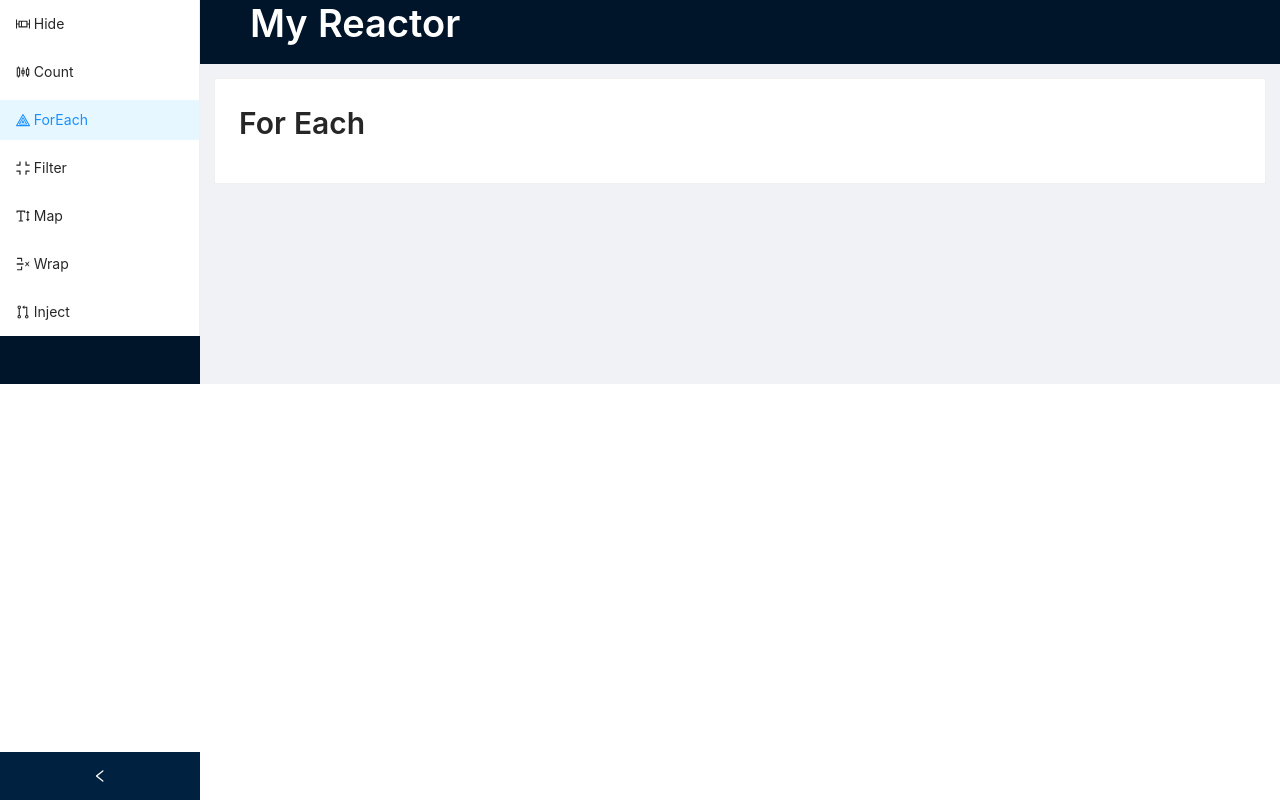
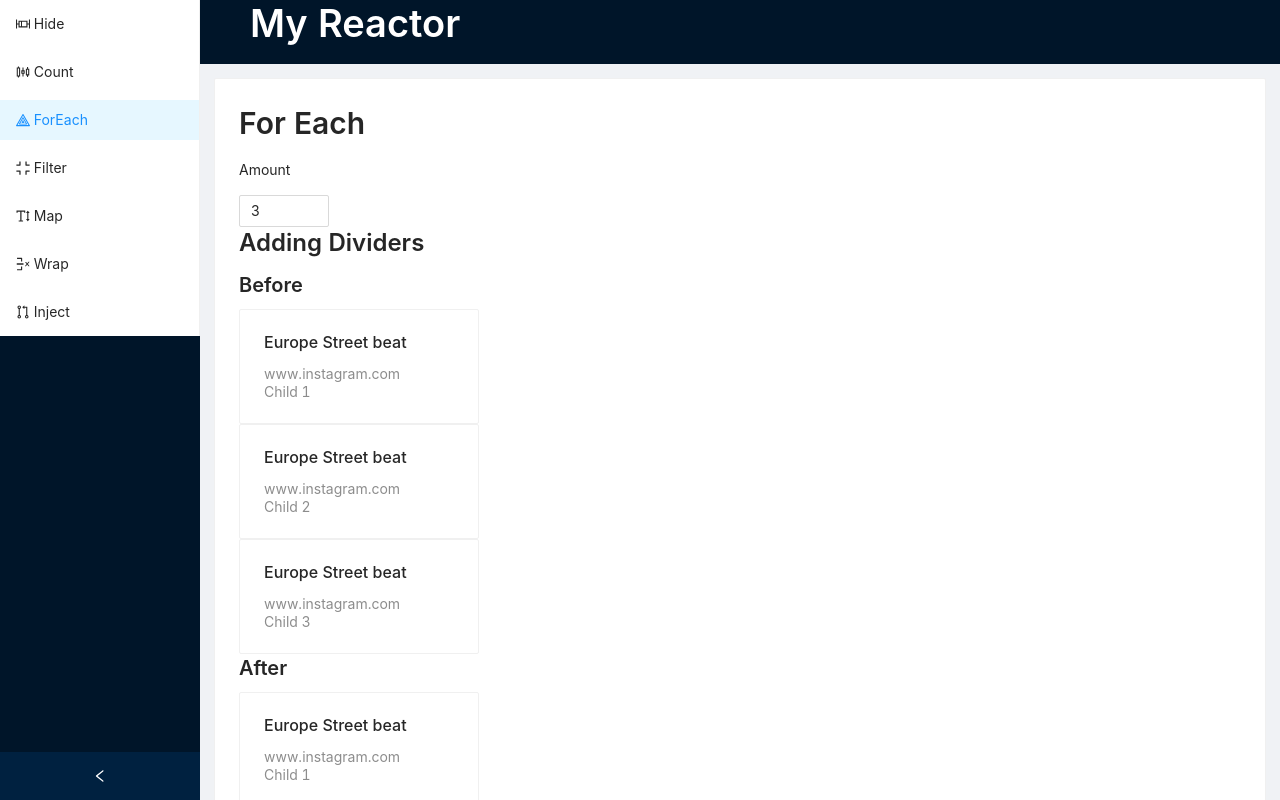
Before and after one commit to ShulkMaster/my-reactor, a React (Vite) app: page / in a window 1280 px wide. Both pictures are taken after a click on the item "ForEach". Shown: the top 800 px of the page. Built offline with nearby package versions, Linux system fonts and the light colour scheme.

Commit message:
:sparkles: adding each sample 1

```diff
--- a/src/app.sample.ts
+++ b/src/app.sample.ts
@@ -57,4 +57,28 @@ const AlterChild: FC = ({children}) => {
   );
 };
   `,
+  each1: `
+import {Typography, Divider} from 'antd';
+import {FC, Children, ReactNode} from 'react';
+
+export const AddDivider: FC = ({children}) => {
+  const separateChildren: ReactNode[] = [];
+  Children.forEach(children, child => {
+    separateChildren.push(child);
+    separateChildren.push(<Divider/>);
+  });
+
+  return (
+    <div>
+      <Typography.Title level={4}>Before</Typography.Title>
+      {children}
+      <Typography.Title level={4}>After</Typography.Title>
+      {separateChildren}
+    </div>
+  );
+};
+  `,
+  each2: `
+
+  `,
 } as const;
--- a/src/components/layout/AppLayout.tsx
+++ b/src/components/layout/AppLayout.tsx
@@ -15,7 +15,7 @@ export const AppLayout = () => {
         <Layout.Header>
           <Typography.Title style={{color: '#fff'}}>My Reactor</Typography.Title>
         </Layout.Header>
-        <Layout.Content style={{padding: '1em'}}>
+        <Layout.Content style={{padding: '1em', minHeight: '100vh'}}>
           <SampleDisplay sample={sample}/>
         </Layout.Content>
       </Layout>
--- a/src/components/samples/Count.tsx
+++ b/src/components/samples/Count.tsx
@@ -4,8 +4,8 @@ import {Card, Typography, Alert, InputNumber} from 'antd';
 import {useState, FC, Children, CSSProperties} from 'react';
 
 export const Count = () => {
-  const [count, setCount] = useState(0);
-  const [count2, setCount2] = useState(0);
+  const [count, setCount] = useState(3);
+  const [count2, setCount2] = useState(3);
 
   const children: JSX.Element[] = [];
   const children2: JSX.Element[] = [];
@@ -19,18 +19,18 @@ export const Count = () => {
   return (
     <Card>
       <Typography.Title level={2}>Counting Children</Typography.Title>
-      <Highlight code={AppSample.count1}/>
       <label>
         <p>Amount</p>
         <InputNumber value={count} onChange={setCount} min={0} max={15}/>
       </label>
       <CounterChild>{children}</CounterChild>
-      <Highlight code={AppSample.count2}/>
+      <Highlight code={AppSample.count1}/>
       <label>
         <p>Amount</p>
         <InputNumber value={count2} onChange={setCount2} min={0} max={15}/>
       </label>
       <AlterChild children={children2}/>
+      <Highlight code={AppSample.count2}/>
     </Card>
   );
 };
--- a/src/components/samples/Each.tsx
+++ b/src/components/samples/Each.tsx
@@ -1,11 +1,49 @@
-import {Card, Typography} from 'antd';
-import {useState} from 'react';
+import {AppSample} from 'app.sample';
+import {Highlight} from 'components/Highlight';
+import {Card, Typography, Divider, InputNumber} from 'antd';
+import {useState, FC, Children, ReactNode} from 'react';
 
 export const Each = () => {
-  const [show, setShow] = useState(true);
+  const [count, setCount] = useState(3);
+  const children: JSX.Element[] = [];
+  for (let x = 0; x < count; x++) {
+    children.push(
+      <Card
+        hoverable
+        style={{width: 240}}
+      >
+        <Card.Meta title="Europe Street beat" description="www.instagram.com"/>
+        <Card.Meta description={`Child ${x + 1}`}/>
+      </Card>,
+    );
+  }
   return (
     <Card>
       <Typography.Title level={2}>For Each</Typography.Title>
+      <label>
+        <p>Amount</p>
+        <InputNumber value={count} onChange={setCount} min={0} max={12}/>
+      </label>
+      <Typography.Title level={3}>Adding Dividers</Typography.Title>
+      <AddDivider children={children}/>
+      <Highlight code={AppSample.each1}/>
     </Card>
   );
 };
+
+export const AddDivider: FC = ({children}) => {
+  const separateChildren: ReactNode[] = [];
+  Children.forEach(children, child => {
+    separateChildren.push(child);
+    separateChildren.push(<Divider/>);
+  });
+
+  return (
+    <div>
+      <Typography.Title level={4}>Before</Typography.Title>
+      {children}
+      <Typography.Title level={4}>After</Typography.Title>
+      {separateChildren}
+    </div>
+  );
+};
--- a/src/components/samples/Hide.tsx
+++ b/src/components/samples/Hide.tsx
@@ -8,9 +8,9 @@ export const Hide: FC = ({children}) => {
   return (
     <Card>
       <Typography.Title level={2}>Dynamic displaying children</Typography.Title>
-      <Highlight code={AppSample.hide}/>
       <Checkbox checked={show} onChange={() => setShow(!show)}>Mostrar</Checkbox>
       {show && children}
+      <Highlight code={AppSample.hide}/>
     </Card>
   );
 };
```
